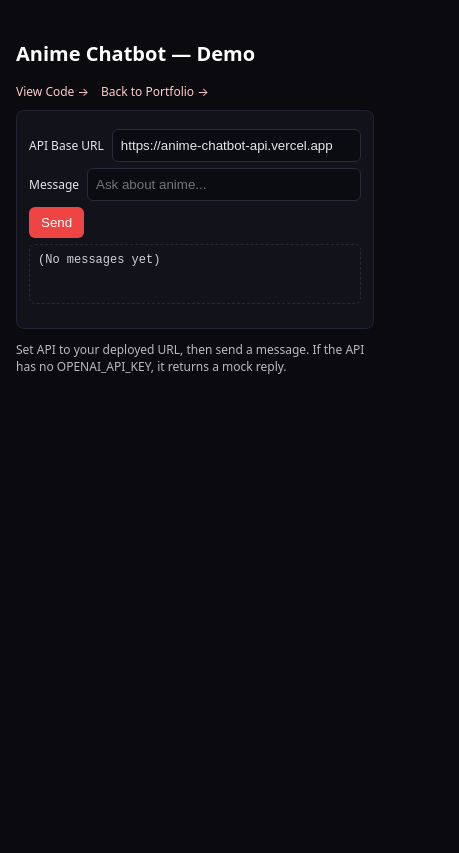
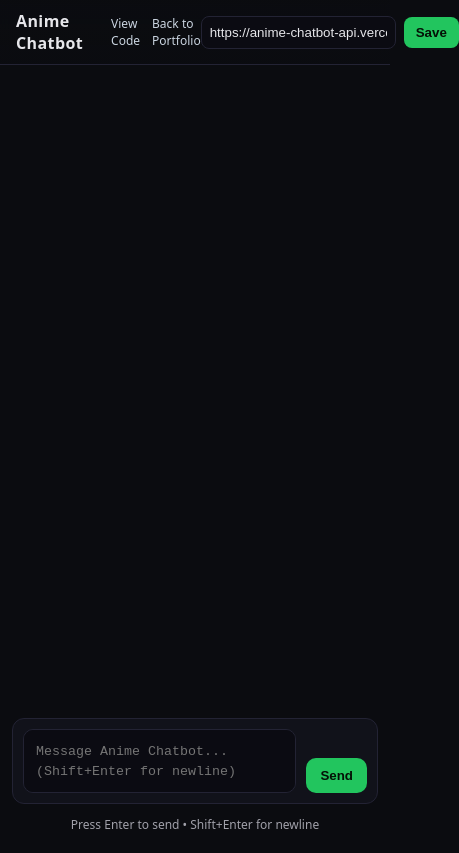
Before and after one commit to kbweeb/anime-chatbot-api, a plain HTML site: page web/index.html in a window 390 px wide. Shown: the whole page, 459 px wide, since content can reach past the window. Drawn offline with Linux system fonts and the light colour scheme.

Commit message:
Merge: ChatGPT-like UI
Merging per user request. Deploying to Vercel /web.

```diff
--- a/web/app.js
+++ b/web/app.js
@@ -1 +1,104 @@
-const apiInput=document.getElementById("api"),msgInput=document.getElementById("msg"),sendBtn=document.getElementById("send"),out=document.getElementById("out");function log(e){out.textContent=`${out.textContent?out.textContent+"\n":""}${e}`}apiInput.value=apiInput.value||"https://anime-chatbot-api.vercel.app",sendBtn.onclick=async()=>{const e=apiInput.value.trim(),t=msgInput.value.trim();if(!e)return alert("Enter API Base URL");if(!t)return alert("Type a message");try{log(`> ${t}`);const a=await fetch(`${e.replace(/\/$/,"")}/chat`,{method:"POST",headers:{"Content-Type":"application/json"},body:JSON.stringify({message:t})});if(!a.ok)throw new Error(`${a.status} ${a.statusText}`);const n=await a.json();log(`< ${n.reply}`)}catch(e){log(`! ${e.message||e}`)}}
+// Minimal ChatGPT-like UI in vanilla JS
+const els = {
+  api: document.getElementById('api'),
+  saveApi: document.getElementById('saveApi'),
+  msg: document.getElementById('msg'),
+  send: document.getElementById('send'),
+  messages: document.getElementById('messages'),
+  composer: document.getElementById('composer'),
+}
+
+const store = {
+  get apiBase() { return localStorage.getItem('apiBase') || 'https://anime-chatbot-api.vercel.app' },
+  set apiBase(v) { localStorage.setItem('apiBase', v) },
+  get history() { try { return JSON.parse(localStorage.getItem('history')||'[]') } catch { return [] } },
+  set history(v) { localStorage.setItem('history', JSON.stringify(v)) },
+}
+
+function sanitize(s){ return String(s==null?'':s) }
+
+function renderMessages() {
+  els.messages.innerHTML = ''
+  for (const m of store.history) {
+    const node = renderMsg(m.role, m.content)
+    els.messages.appendChild(node)
+  }
+  els.messages.scrollTop = els.messages.scrollHeight
+}
+
+function renderMsg(role, content) {
+  const tpl = document.getElementById('tpl-msg')
+  const node = tpl.content.firstElementChild.cloneNode(true)
+  node.classList.add(role)
+  node.querySelector('.msg__bubble').textContent = sanitize(content)
+  node.querySelector('.msg__avatar').title = role
+  return node
+}
+
+function addMessage(role, content) {
+  const entry = { role, content }
+  const hist = store.history
+  hist.push(entry)
+  store.history = hist
+  els.messages.appendChild(renderMsg(role, content))
+  els.messages.scrollTop = els.messages.scrollHeight
+}
+
+function setBusy(b) {
+  els.send.disabled = b
+  els.composer.classList.toggle('busy', b)
+}
+
+function autoGrow(textarea) {
+  textarea.style.height = 'auto'
+  textarea.style.height = Math.min(textarea.scrollHeight, 160) + 'px'
+}
+
+// Init
+els.api.value = store.apiBase
+renderMessages()
+autoGrow(els.msg)
+
+els.saveApi.addEventListener('click', () => {
+  const v = els.api.value.trim()
+  if(!v) return alert('Enter API Base URL')
+  store.apiBase = v
+  alert('Saved')
+})
+
+els.msg.addEventListener('input', () => autoGrow(els.msg))
+
+els.composer.addEventListener('keydown', (e) => {
+  if (e.key === 'Enter' && !e.shiftKey) {
+    e.preventDefault()
+    els.send.click()
+  }
+})
+
+els.composer.addEventListener('submit', async (e) => {
+  e.preventDefault()
+  const base = (els.api.value.trim() || store.apiBase).replace(/\/$/, '')
+  const text = els.msg.value.trim()
+  if (!base) return alert('Enter API Base URL')
+  if (!text) return
+
+  try {
+    setBusy(true)
+    addMessage('user', text)
+    els.msg.value = ''
+    autoGrow(els.msg)
+
+    const res = await fetch(`${base}/chat`, {
+      method: 'POST',
+      headers: { 'Content-Type': 'application/json' },
+      body: JSON.stringify({ message: text }),
+    })
+    if (!res.ok) throw new Error(`${res.status} ${res.statusText}`)
+    const data = await res.json()
+    addMessage('assistant', data.reply ?? '(no reply)')
+  } catch (err) {
+    addMessage('assistant', `Error: ${err.message || err}`)
+  } finally {
+    setBusy(false)
+  }
+})
--- a/web/index.html
+++ b/web/index.html
@@ -3,26 +3,46 @@
   <head>
     <meta charset="utf-8" />
     <meta name="viewport" content="width=device-width, initial-scale=1" />
-    <title>Anime Chatbot — Demo</title>
+    <title>Anime Chatbot — Chat</title>
     <link rel="stylesheet" href="style.css" />
   </head>
   <body>
-    <main class="container">
-      <h1>Anime Chatbot — Demo</h1>
-      <div class="top-links">
-        <a href="https://github.com/kbweeb/anime-chatbot-api" target="_blank" rel="noopener">View Code →</a>
-        <a href="https://kbweeb.github.io/my-portfolio/" target="_blank" rel="noopener">Back to Portfolio →</a>
+    <header class="header">
+      <div class="header__left">
+        <div class="logo">Anime Chatbot</div>
+        <nav class="header__links">
+          <a href="https://github.com/kbweeb/anime-chatbot-api" target="_blank" rel="noopener">View Code</a>
+          <a href="https://kbweeb.github.io/my-portfolio/" target="_blank" rel="noopener">Back to Portfolio</a>
+        </nav>
       </div>
+      <div class="header__right">
+        <input id="api" class="api-input" placeholder="https://your-api.example.com" />
+        <button id="saveApi" title="Save API Base URL">Save</button>
+      </div>
+    </header>
 
-      <section class="panel">
-        <label class="row">API Base URL <input id="api" placeholder="https://your-api.example.com" /></label>
-        <label class="row">Message <input id="msg" placeholder="Ask about anime..." /></label>
-        <button id="send">Send</button>
-        <pre id="out" class="out">(No messages yet)</pre>
+    <main class="chat-root">
+      <section id="messages" class="chat-thread" aria-live="polite" aria-busy="false">
+        <!-- Messages render here -->
       </section>
 
-      <p class="note">Set API to your deployed URL, then send a message. If the API has no OPENAI_API_KEY, it returns a mock reply.</p>
+      <form id="composer" class="composer" autocomplete="off">
+        <textarea id="msg" class="composer__input" rows="1" placeholder="Message Anime Chatbot... (Shift+Enter for newline)"></textarea>
+        <div class="composer__actions">
+          <button id="send" class="composer__send" type="submit">Send</button>
+        </div>
+      </form>
+
+      <div id="hint" class="hint">Press Enter to send • Shift+Enter for newline</div>
     </main>
+
+    <template id="tpl-msg">
+      <div class="msg">
+        <div class="msg__avatar"></div>
+        <div class="msg__bubble"></div>
+      </div>
+    </template>
+
     <script type="module" src="app.js"></script>
   </body>
   </html>
--- a/web/style.css
+++ b/web/style.css
@@ -1,14 +1,55 @@
 * { box-sizing: border-box; }
-body { font-family: system-ui, -apple-system, Segoe UI, Roboto, Arial, sans-serif; margin: 0; background: #0b0b0f; color: #e6e6ea; }
-.container { max-width: 720px; margin: 24px auto; padding: 16px; }
-h1 { margin: 0 0 16px; font-size: 20px; color: #fff; }
-.top-links { display: flex; gap: 12px; margin-bottom: 10px; }
-.top-links a { color: #fecaca; font-size: 12px; text-decoration: none; }
-.top-links a:hover { color: #fee2e2; }
-.panel { background: #11121a; border: 1px solid #232334; border-radius: 8px; padding: 12px; }
-.row { display: flex; gap: 8px; align-items: center; margin: 6px 0; font-size: 12px; }
-input { flex: 1; padding: 8px; border-radius: 6px; border: 1px solid #2b2b3a; background: #0b0b12; color: #e6e6ea; }
-button { background: #ef4444; color: white; border: none; padding: 8px 12px; border-radius: 6px; cursor: pointer; }
-button:hover { background: #dc2626; }
-.out { white-space: pre-wrap; font-size: 12px; margin-top: 6px; opacity: 0.9; border: 1px dashed #2b2b3a; padding: 8px; border-radius: 6px; min-height: 60px; }
-.note { font-size: 12px; opacity: 0.8; margin-top: 12px; }
+:root {
+  --bg: #0b0c10;
+  --panel: #11121a;
+  --border: #232334;
+  --text: #e6e6ea;
+  --muted: #a1a1aa;
+  --user: #1f2937;
+  --assistant: #0f172a;
+  --primary: #22c55e;
+  --primary-2: #16a34a;
+}
+body {
+  font-family: ui-sans-serif, system-ui, -apple-system, Segoe UI, Roboto, Arial, sans-serif;
+  margin: 0; background: var(--bg); color: var(--text);
+}
+
+/* Header */
+.header { position: sticky; top: 0; z-index: 10; display: flex; justify-content: space-between; align-items: center; padding: 10px 16px; border-bottom: 1px solid var(--border); background: linear-gradient(180deg, rgba(11,12,16,0.95), rgba(11,12,16,0.85)); backdrop-filter: blur(6px); }
+.logo { font-weight: 700; letter-spacing: 0.4px; }
+.header__links { display: flex; gap: 12px; margin-left: 16px; }
+.header__links a { color: #cbd5e1; font-size: 12px; text-decoration: none; }
+.header__links a:hover { color: #ffffff; }
+.header__left { display: flex; align-items: center; gap: 12px; }
+.header__right { display: flex; gap: 8px; align-items: center; }
+.api-input { width: 260px; padding: 8px; border-radius: 8px; border: 1px solid var(--border); background: #0b0b12; color: var(--text); }
+.header button { background: var(--primary); color: #041106; border: none; padding: 8px 12px; border-radius: 8px; cursor: pointer; font-weight: 600; }
+.header button:hover { background: var(--primary-2); }
+
+/* Chat */
+.chat-root { max-width: 880px; margin: 0 auto; padding: 16px; min-height: calc(100dvh - 56px); display: grid; grid-template-rows: 1fr auto auto; gap: 12px; }
+.chat-thread { display: flex; flex-direction: column; gap: 14px; padding: 8px; border-radius: 12px; }
+.msg { display: grid; grid-template-columns: 36px 1fr; gap: 10px; }
+.msg__avatar { width: 36px; height: 36px; border-radius: 50%; background: #141824; border: 1px solid var(--border); }
+.msg__bubble { border: 1px solid var(--border); border-radius: 12px; padding: 12px 14px; line-height: 1.5; font-size: 14px; white-space: pre-wrap; }
+.msg.user .msg__bubble { background: var(--user); }
+.msg.assistant .msg__bubble { background: var(--assistant); }
+.msg.user .msg__avatar { background: #0b1320; }
+.msg.assistant .msg__avatar { background: #0a1a10; }
+
+/* Composer */
+.composer { display: flex; gap: 10px; align-items: flex-end; padding: 10px; border: 1px solid var(--border); background: var(--panel); border-radius: 12px; position: sticky; bottom: 12px; }
+.composer__input { flex: 1; resize: none; max-height: 160px; min-height: 40px; padding: 12px; border-radius: 10px; border: 1px solid var(--border); background: #0b0b12; color: var(--text); line-height: 1.5; }
+.composer__actions { display: flex; align-items: center; gap: 8px; }
+.composer__send { background: var(--primary); color: #041106; border: none; padding: 10px 14px; border-radius: 10px; cursor: pointer; font-weight: 700; }
+.composer__send:hover { background: var(--primary-2); }
+.composer__send[disabled] { opacity: 0.6; cursor: not-allowed; }
+
+.hint { text-align: center; color: var(--muted); font-size: 12px; margin-bottom: 8px; }
+
+/* Mobile tweaks */
+@media (max-width: 640px) {
+  .api-input { width: 50vw; }
+  .chat-root { padding: 12px; }
+}
```
